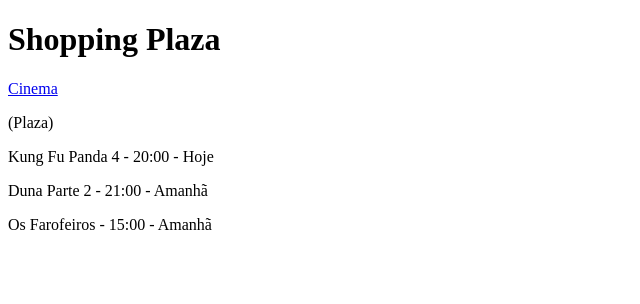
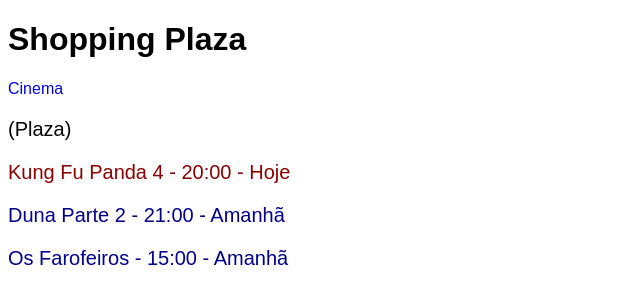
Before and after one commit to JenneferKesya/Mentoria, a plain HTML site: page shoppings/plaza.html in a window 1280 px wide. Shown: the whole page, without its empty margins (0-640 px from the left). Drawn offline with Linux system fonts and the light colour scheme; files that its build step writes are made by us from their sources.

Commit message:
adicionando alterações

```diff
--- /dev/null
+++ b/css/style.css
@@ -0,0 +1,22 @@
+body{
+    font-family: Arial, Helvetica, sans-serif;
+}
+.colorH{
+    color: darkred;
+}
+
+.colorA{
+    color: darkblue;
+}
+
+a {
+    text-decoration: none;
+}
+
+.colorH2{
+    color: seagreen ;
+}
+
+p{
+    font-size: 20px;
+}
--- a/shoppings/plaza.html
+++ b/shoppings/plaza.html
@@ -4,15 +4,15 @@
     <meta charset="UTF-8">
     <meta name="viewport" content="width=device-width, initial-scale=1.0">
     <title>Plaza</title>
-    <link rel="stylesheet" href="style.css">
+    <link rel="stylesheet" href="../css/style.css">
 </head>
 <body>
     <h1>Shopping Plaza</h1>
-    <a href="index.html">Cinema</a>
+    <a href="../index.html">Cinema</a>
 
     <p>(Plaza)</p>
-    <p>Kung Fu Panda 4 - 20:00 - Hoje</p>
-    <p>Duna Parte 2 - 21:00 - Amanhã</p>
-    <p>Os Farofeiros - 15:00 - Amanhã</p>
+    <p class="colorH">Kung Fu Panda 4 - 20:00 - Hoje</p>
+    <p class="colorA">Duna Parte 2 - 21:00 - Amanhã</p>
+    <p class="colorA">Os Farofeiros - 15:00 - Amanhã</p>
 </body>
 </html>
```
Also changed, not shown: index.html (+3 -3 lines), shoppings/recife.html (+5 -5 lines), style.css (deleted), 1 other file.
